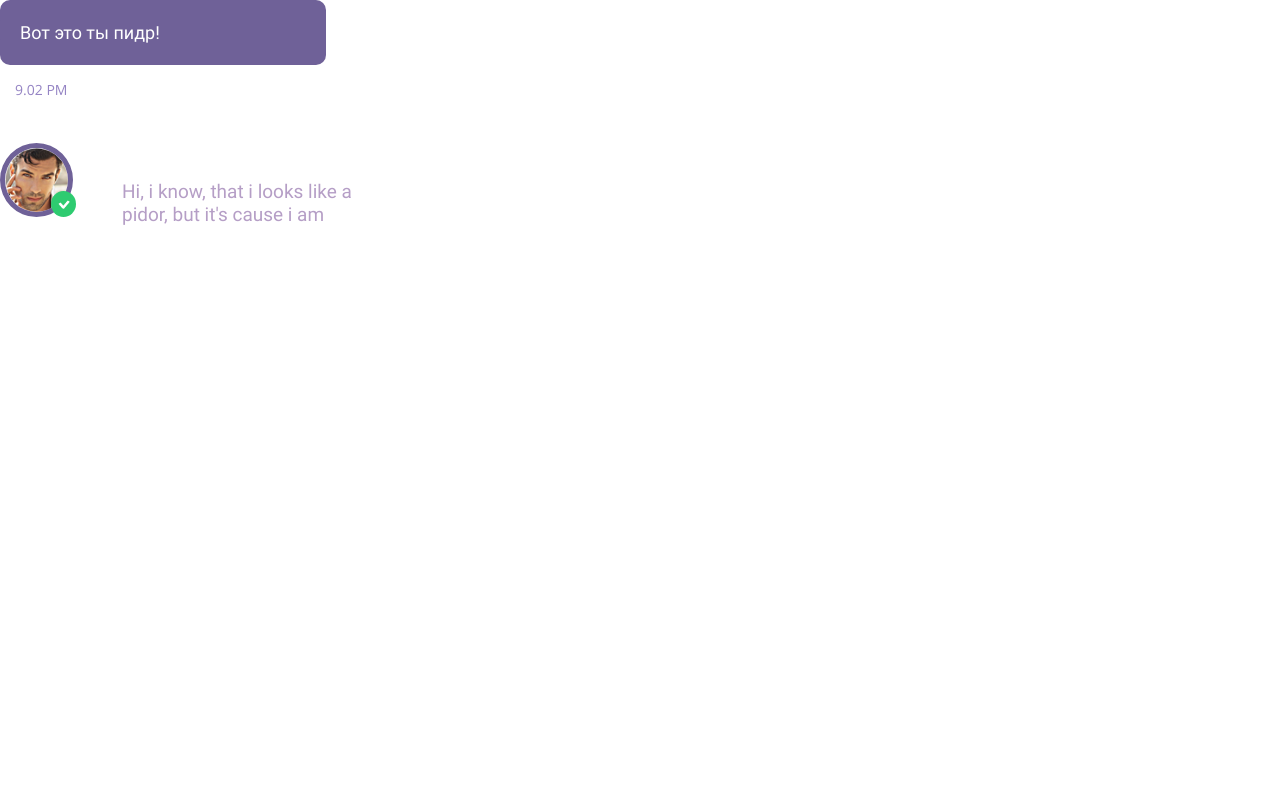
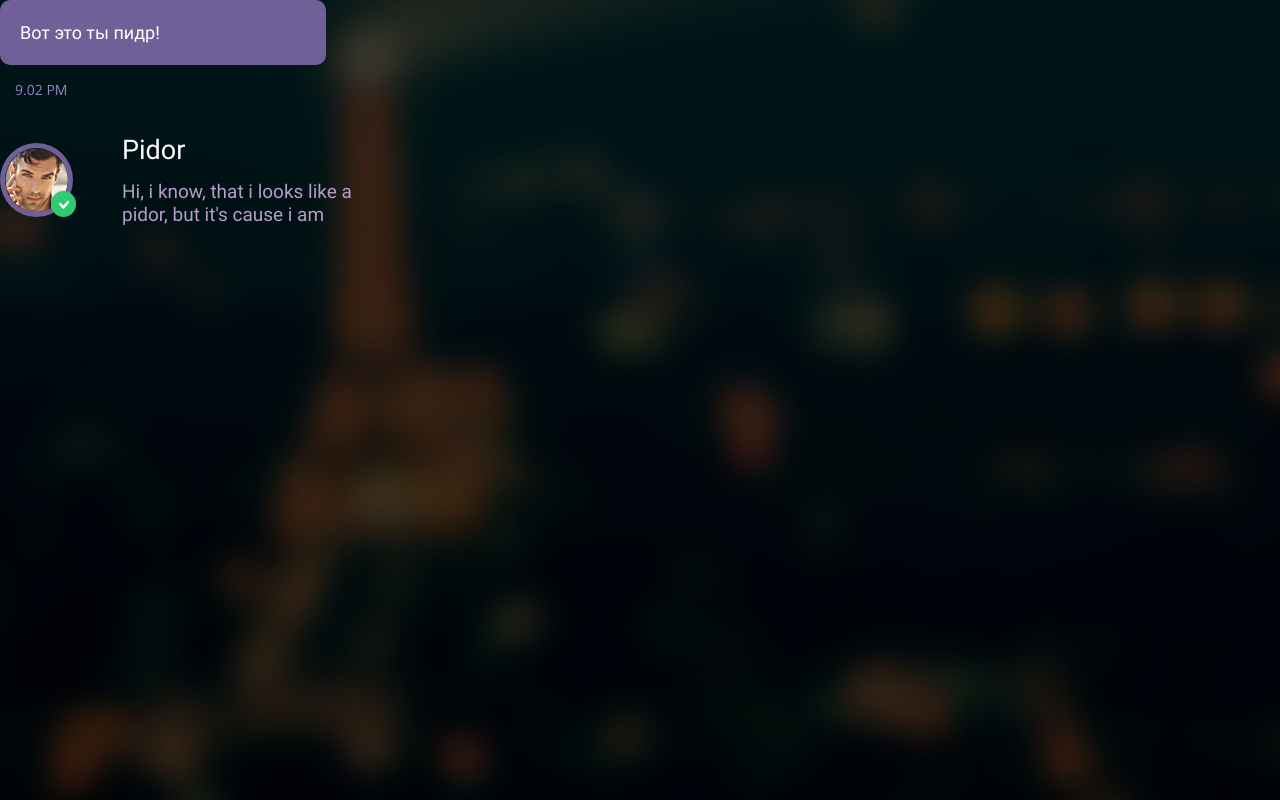
Before and after one commit to tayurus/react-chat, a React (Create React App) app: page / in a window 1280 px wide. Built offline with nearby package versions, Linux system fonts and the light colour scheme.

Commit message:
add bg to App

```diff
--- a/src/App.css
+++ b/src/App.css
@@ -0,0 +1,4 @@
+.App{
+    min-height: 100vh;
+    background: url("./img/mainBg.jpg") no-repeat center / cover;
+}
```
Also changed, not shown: src/img/mainBg.jpg (added).
